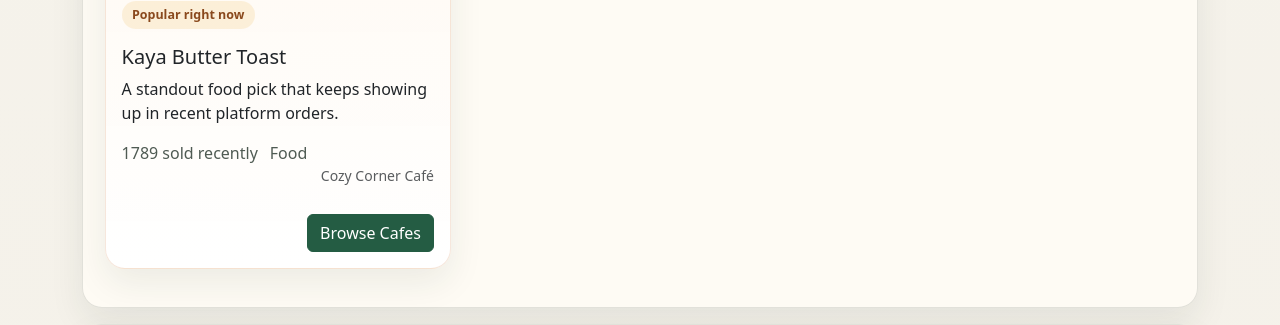
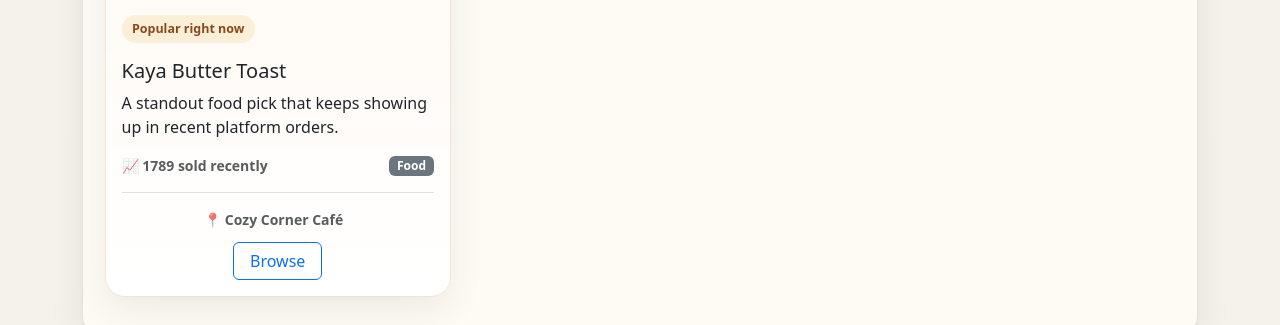
Before and after one commit to teyyyyy/dbttproj, a FastAPI app: page / in a window 1280 px wide. Shown: the part 1950-2275 px from the top of the page. Run offline with FastAPI, Linux system fonts and the light colour scheme.

Commit message:
improve ui

```diff
--- a/app/templates/home.html
+++ b/app/templates/home.html
@@ -106,13 +106,15 @@
                     <span class="home-trend-card__tag">{{ item.trend_label }}</span>
                     <h5 class="card-title mt-3">{{ item.name }}</h5>
                     <p class="card-text">A standout {{ item.category }} pick that keeps showing up in recent platform orders.</p>
-                    <div class="home-trend-card__meta">
-                        <span>{{ item.quantity }} sold recently</span>
-                        <span>{{ item.category|capitalize }}</span>
+                    <div class="home-trend-card__meta d-flex justify-content-between align-items-center mb-3">
+                        <small class="text-muted fw-bold">📈 {{ item.quantity }} sold recently</small>
+                        <span class="badge bg-secondary">{{ item.category|capitalize }}</span>
                     </div>
-                    <div class="home-trend-card__footer">
-                        <small class="text-muted">{{ item.cafes }}</small>
-                        <a href="/cafes" class="btn btn-primary mt-3">Browse Cafes</a>
+                    <div class="home-trend-card__footer d-flex justify-content-between align-items-center pt-3 border-top">
+                        <small class="text-muted fw-bold text-truncate pe-2" style="max-width: 60%;" title="{{ item.cafes }}">
+                            📍 {{ item.cafes }}
+                        </small>
+                        <a href="/cafes" class="btn btn-outline-primary px-3">Browse</a>
                     </div>
                 </div>
             </div>
```
Also changed, not shown: app/templates/base.html (+27 -9 lines), app/templates/cafe_detail.html (+34 -2 lines).
